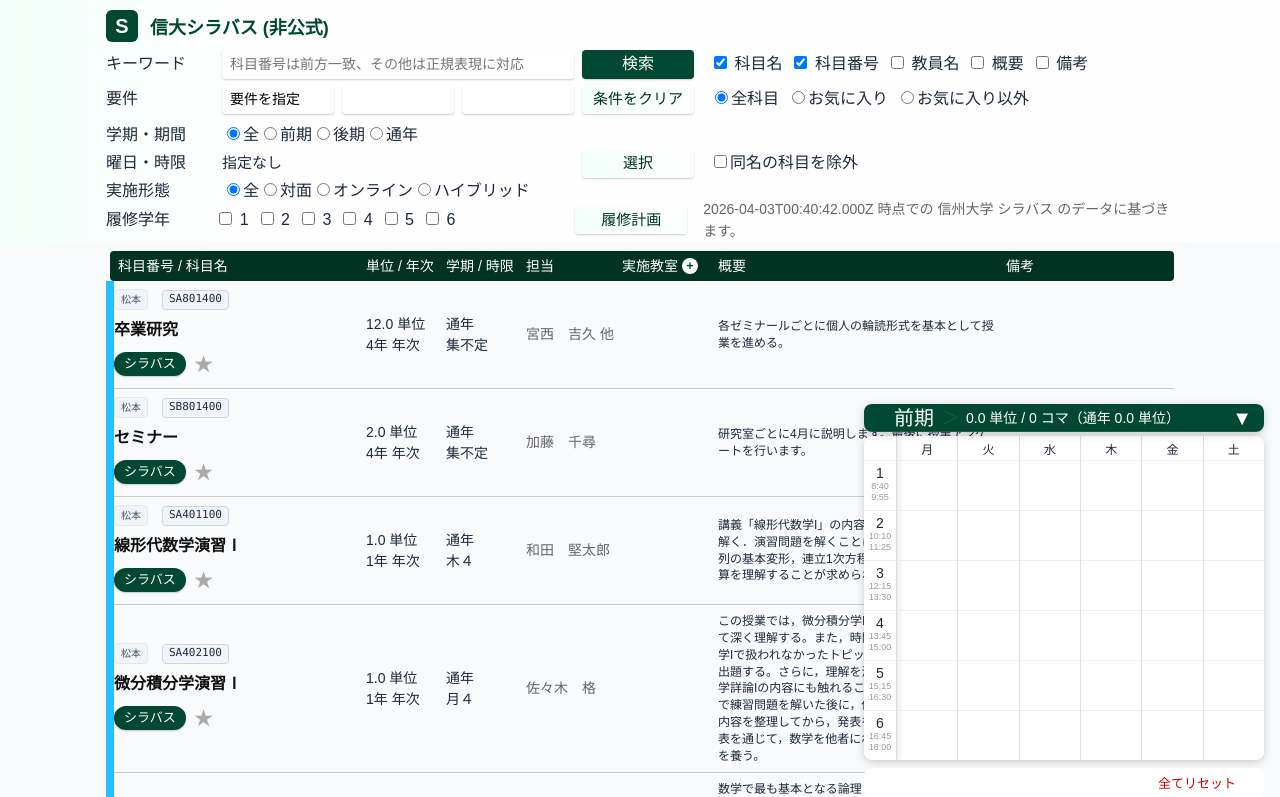
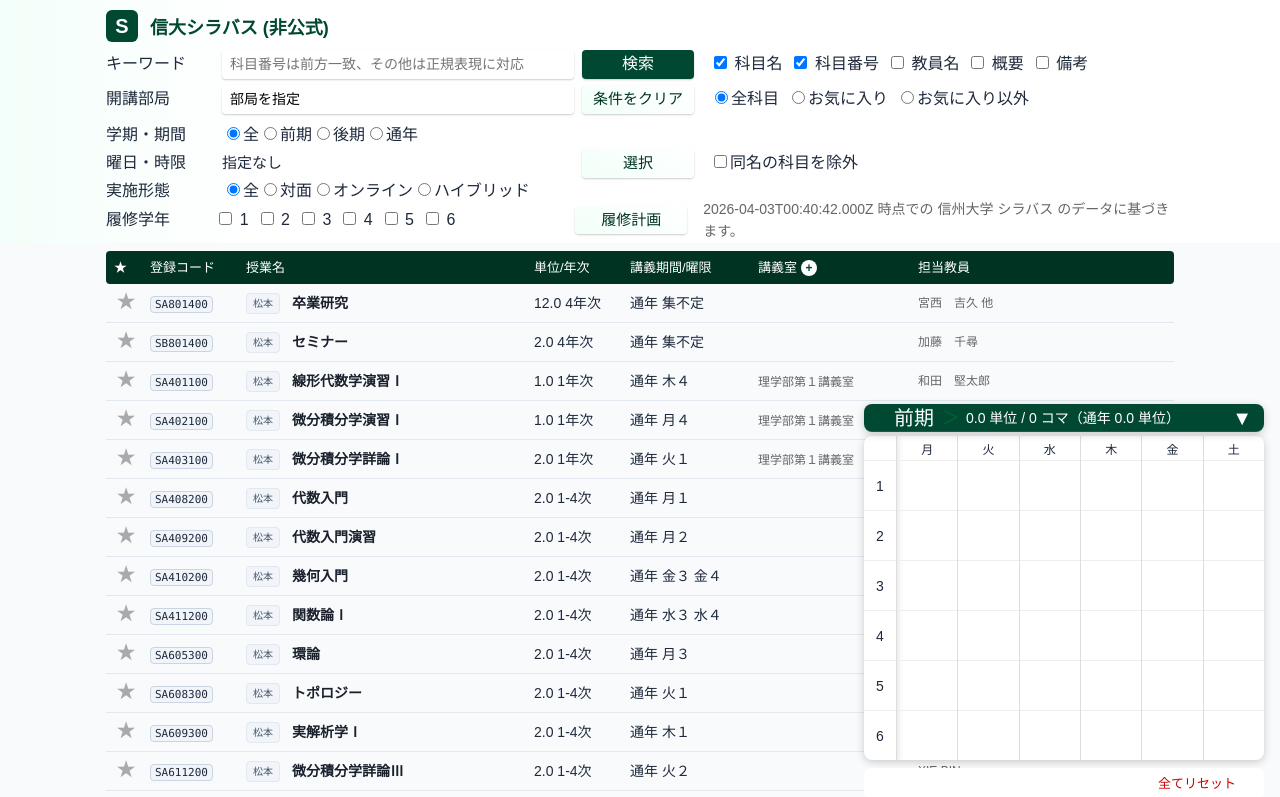
Before and after one commit to petrologyF/alternative-shinshu, a React (Vite) app in the folder frontend/: page / in a window 1280 px wide. Shown: the top 797 px of the page. Built offline with nearby package versions, Linux system fonts and the light colour scheme; a web font is replaced by a local one.

Commit message:
feat: implement desktop subject table and header components for improved search and bookmark management

```diff
--- a/frontend/src/components/Header/Requirements.tsx
+++ b/frontend/src/components/Header/Requirements.tsx
@@ -1,215 +1,51 @@
 import styled from "@emotion/styled";
 
-import { useMemo } from "react";
-
-import {
-
-  allCodeTypes,
-
-  type MidCodeArray,
-
-  type SmallCodeArray,
-
-} from "@/kdb/code-types";
+import { facultyNameMap } from "@/utils/subject";
 
 import type { SearchOptions } from "@/utils/search";
 
 import { rounded, roundedHeightExceptInput } from "./header-parts";
 
-
-
-const Wrapper = styled.div`
-
+const Select = styled.select`
+  ${rounded}
+  ${roundedHeightExceptInput}
   width: 100%;
-
-  display: flex;
-
-  gap: 8px;
-
-  justify-content: space-between;
-
+  color: #000;
+  background: #fff;
 `;
 
-
-
-const Select = styled.select`
-
-  ${rounded}
-
-  ${roundedHeightExceptInput}
-
-  width: calc((100% - 16px) / 3);
-
-  color: #000;
-
-  background: #fff;
-
-`;
-
-
-
 interface RequirementsProps {
-
   options: SearchOptions;
-
   setOptions: React.Dispatch<React.SetStateAction<SearchOptions>>;
-
 }
 
-
-
 const Requirements = ({ options, setOptions }: RequirementsProps) => {
-
-  const typesA = Object.values(allCodeTypes).map((type) => type.name);
-
-
-
-  const typesB = useMemo(() => {
-
-    const mid = allCodeTypes.find(
-
-      (type) => type.name === options.reqA,
-
-    )?.children;
-
-    if (!mid || mid.length === 0 || typeof mid[0] === "string") {
-
-      return [];
-
-    }
-
-    return (mid as MidCodeArray).map((type) => type.name);
-
-  }, [options.reqA]);
-
-
-
-  const typesC = useMemo(() => {
-
-    const mid = allCodeTypes.find(
-
-      (type) => type.name === options.reqA,
-
-    )?.children;
-
-    if (!mid || mid.length === 0 || typeof mid[0] === "string") {
-
-      return [];
-
-    }
-
-    const small = (mid as MidCodeArray).find(
-
-      (type) => type.name === options.reqB,
-
-    )?.children;
-
-    if (!small || small.length === 0 || typeof small[0] === "string") {
-
-      return [];
-
-    }
-
-    return (small as SmallCodeArray).map((type) => type.name);
-
-  }, [options.reqA, options.reqB]);
-
-
+  // Use a Set to get unique faculty names (人文学部, 理学部, etc.)
+  const departments = Array.from(new Set(Object.values(facultyNameMap)));
 
   return (
-
-    <Wrapper>
-
     <Select
-
-        value={options.reqA}
-
-        onChange={(e) =>
-
+      value={[...options.departments][0] || "null"}
+      onChange={(e) => {
+        const val = e.target.value;
+        const newDepts = new Set<string>();
+        if (val !== "null") {
+          newDepts.add(val);
+        }
         setOptions({
-
           ...options,
-
-            reqA: e.target.value,
-
-            reqB: "null",
-
-            reqC: "null",
-
-          })
-
-        }
-
+          departments: newDepts,
+        });
+      }}
     >
-
-        <option value="null">要件を指定</option>
-
-        {typesA.map((key) => (
-
-          <option value={key} key={key}>
-
-            {key}
-
+      <option value="null">部局を指定</option>
+      {departments.map((dept) => (
+        <option value={dept} key={dept}>
+          {dept}
         </option>
-
       ))}
-
     </Select>
-
-      <Select
-
-        value={options.reqB}
-
-        onChange={(e) =>
-
-          setOptions({ ...options, reqB: e.target.value, reqC: "null" })
-
-        }
-
-      >
-
-        <option value="null">{typesB.length > 0 ? "要件を指定" : ""}</option>
-
-        {typesB.map((key) => (
-
-          <option value={key} key={key}>
-
-            {key}
-
-          </option>
-
-        ))}
-
-      </Select>
-
-      <Select
-
-        value={options.reqC}
-
-        onChange={(e) => setOptions({ ...options, reqC: e.target.value })}
-
-      >
-
-        <option value="null">{typesC.length > 0 ? "要件を指定" : ""}</option>
-
-        {typesC.map((key) => (
-
-          <option value={key} key={key}>
-
-            {key}
-
-          </option>
-
-        ))}
-
-      </Select>
-
-    </Wrapper>
-
   );
-
 };
 
-
-
 export default Requirements;
--- a/frontend/src/components/Header/desktop/SecondLine.tsx
+++ b/frontend/src/components/Header/desktop/SecondLine.tsx
@@ -34,7 +34,7 @@ const SecondLine = ({ options, setOptions }: RequirementProps) => {
 
     <Line thin={false} style={{ marginBottom: "4px" }}>
 
-      <Headline>要件</Headline>
+      <Headline>開講部局</Headline>
 
       <div style={{ width: inputSize }}>
 
--- a/frontend/src/components/Main/MainTableDesktop.tsx
+++ b/frontend/src/components/Main/MainTableDesktop.tsx
@@ -26,36 +26,40 @@ const Table = styled.table`
     font-weight: normal;
 
     &:first-of-type {
-      width: 16rem;
+      width: 2.5rem; /* Star */
     }
 
     &:nth-of-type(2) {
-      width: 5rem;
+      width: 6rem; /* Code */
     }
 
     &:nth-of-type(3) {
-      width: 5rem;
+      width: 18rem; /* Name */
     }
 
     &:nth-of-type(4) {
-      width: 6rem;
+      width: 6rem; /* Credit/Year */
     }
 
     &:nth-of-type(5) {
-      width: 6rem;
+      width: 8rem; /* Term/Slot */
     }
 
     &:nth-of-type(6) {
-      width: 18rem;
+      width: 10rem; /* Room */
     }
+
+    /* Column 7 (Instructor) takes remaining space */
   }
 `;
 
 const Th = styled.th`
   height: 16px;
   color: #fff;
-  padding: 4px 0 6px 0;
+  padding: 6px 4px 8px 4px;
   background: ${colorGreenDark};
+  font-size: 13px;
+  font-weight: 600;
 
   &:first-of-type {
     padding-left: 8px;
@@ -124,20 +128,20 @@ const MainTableDesktop = React.memo(
       <Table>
         <thead>
           <tr>
-            <Th>科目番号 / 科目名</Th>
-            <Th>単位 / 年次</Th>
-            <Th>学期 / 時限</Th>
-            <Th>担当</Th>
+            <Th>★</Th>
+            <Th>登録コード</Th>
+            <Th>授業名</Th>
+            <Th>単位/年次</Th>
+            <Th>講義期間/曜限</Th>
             <Th onClick={() => setIsImporting(true)}>
               <Classrooms>
-                実施教室
+                講義室
                 <Plus>
                   <span>+</span>
                 </Plus>
               </Classrooms>
             </Th>
-            <Th>概要</Th>
-            <Th>備考</Th>
+            <Th>担当教員</Th>
           </tr>
         </thead>
         <tbody>
--- a/frontend/src/components/Main/SubjectTr.tsx
+++ b/frontend/src/components/Main/SubjectTr.tsx
@@ -8,41 +8,15 @@ import type { SearchOptions } from "@/utils/search";
 
 import {
   colorGreen,
-  shallowShadow,
 } from "@/utils/style";
 
 import type { Subject } from "@/utils/subject";
 
 import type { useBookmark } from "@/utils/useBookmark";
 
-import { BottomRow, Star, Td, YearSelect, years } from "./parts";
+import { Star, Td, YearSelect, years } from "./parts";
 
 
-
-const Link = styled.a`
-  height: 24px;
-  color: #fff;
-  text-align: center;
-  text-decoration: none;
-  font-size: 13px;
-  margin: 4px 0;
-  padding: 0 10px;
-  border-radius: 12px;
-  box-shadow: ${shallowShadow};
-  background: ${colorGreen};
-  display: inline-flex;
-  align-items: center;
-  transition: opacity 0.2s;
-
-  &:hover {
-    opacity: 0.8;
-    color: #fff;
-  }
-
-  span {
-    text-box: trim-both cap alphabetic;
-  }
-`;
 
 const Badge = styled.span`
   background: #d32f2f;
@@ -87,14 +61,6 @@ const Anchor = styled.a`
 
 
 
-const ClassMethods = styled.div`
-
-  line-height: 1.4;
-
-`;
-
-
-
 const Classrooms = styled.div`
 
   line-height: 1.2;
@@ -109,37 +75,36 @@ const Classrooms = styled.div`
 
 
 
+const SubjectName = styled.div`
+  font-weight: 600;
+  font-size: 14px;
+  color: #1a202c;
+  cursor: pointer;
+  transition: color 0.2s;
+
+  &:hover {
+    color: ${colorGreen};
+    text-decoration: underline;
+  }
+`;
+
 interface SubjectTrProps {
-
   subject: Subject;
-
   usedBookmark: ReturnType<typeof useBookmark>;
-
   setSearchOptions: React.Dispatch<React.SetStateAction<SearchOptions>>;
-
   setSyllabiSubjectCode: React.Dispatch<React.SetStateAction<string | null>>;
-
   getClassroom: (subjectCode: string) => string | null;
-
 }
-
-
 
 const CodeBadge = styled.span`
   background: #f1f5f9;
   color: #1e293b;
-  padding: 1px 6px 3px 6px;
+  padding: 1px 4px;
   border-radius: 4px;
   font-size: 11px;
-  font-family: ui-monospace, SFMono-Regular, Menlo, Monaco, Consolas, "Liberation Mono", "Courier New", monospace;
+  font-family: ui-monospace, SFMono-Regular, Menlo, Monaco, Consolas, monospace;
   font-weight: 500;
   border: 1px solid #cbd5e1;
-  display: inline-flex;
-  align-items: center;
-  justify-content: center;
-  line-height: normal;
-  height: 20px;
-  box-sizing: border-box;
 `;
 
 const SubjectTr = React.memo(
@@ -156,199 +121,108 @@ const SubjectTr = React.memo(
     const bookmarkSubject = getBookmarkSubject(subject.code);
     const classrooms = getClassroom(subject.code)?.split(",") ?? [];
 
-    // TODO: 科目一覧で科目名をクリックすると「科目詳細」画面へ遷移
+    const tdStyle: React.CSSProperties = {
+      padding: "8px 4px",
+      verticalAlign: "middle",
+      borderBottom: "1px solid #e2e8f0"
+    };
+
     return (
       <tr key={subject.code}>
-        <Td style={{ borderLeft: `8px solid ${subject.facultyColor}` }}>
-          <div style={{ marginBottom: "8px", display: "flex", gap: "8px", alignItems: "center" }}>
+        <Td style={{ ...tdStyle, textAlign: "center" }}>
+          <Star
+            enabled={bookmarksHas(subject.code)}
+            onClick={() => switchBookmark(subject.code)}
+          >
+            ★
+          </Star>
+        </Td>
+
+        <Td style={tdStyle}>
+          <CodeBadge>{subject.code}</CodeBadge>
+        </Td>
+
+        <Td style={tdStyle}>
+          <div style={{ display: "flex", alignItems: "center", gap: "6px" }}>
             <CampusBadge>{subject.campus}</CampusBadge>
-            <CodeBadge>{subject.code}</CodeBadge>
+            <SubjectName onClick={() => setSyllabiSubjectCode(subject.code)}>
+              {subject.name}
+            </SubjectName>
             {subject.isLottery && <Badge>抽選</Badge>}
           </div>
-          <div style={{ fontWeight: 600, fontSize: "16px", marginBottom: "6px", color: "#111" }}>
-            {subject.name}
-          </div>
-          <BottomRow>
-            <Link onClick={() => setSyllabiSubjectCode(subject.code)}>
-              <span>シラバス</span>
-            </Link>
-
-            <Star
-
-              enabled={bookmarksHas(subject.code)}
-
-              onClick={() => switchBookmark(subject.code)}
-
-            >
-
-              ★
-
-            </Star>
-
-            {bookmarkSubject && (
-
-              <>
-
-                <YearSelect
-
-                  value={bookmarkSubject.year}
-
+          {bookmarkSubject && (
+            <div style={{ marginTop: "4px", display: "flex", gap: "8px", alignItems: "center", fontSize: "12px" }}>
+              <YearSelect
+                value={bookmarkSubject.year}
+                onChange={(e) =>
+                  updateBookmark(subject.code, {
+                    year: Number.parseInt(e.currentTarget.value, 10),
+                  })
+                }
+              >
+                {years.map((year) => (
+                  <option key={year}>{year}</option>
+                ))}
+              </YearSelect>
+              <label style={{ cursor: "pointer" }}>
+                <input
+                  type="checkbox"
+                  checked={bookmarkSubject.ta}
                   onChange={(e) =>
-
                     updateBookmark(subject.code, {
-
-                      year: Number.parseInt(e.currentTarget.value, 10),
-
+                      ta: e.currentTarget.checked,
                     })
-
                   }
-
-                >
-
-                  {years.map((year) => (
-
-                    <option key={year}>{year}</option>
-
-                  ))}
-
-                </YearSelect>
-
-                <label>
-
-                  <input
-
-                    type="checkbox"
-
-                    checked={bookmarkSubject.ta}
-
-                    onChange={(e) =>
-
-                      updateBookmark(subject.code, {
-
-                        ta: e.currentTarget.checked,
-
-                      })
-
-                    }
-
-                  />{" "}
-
-                  TA
-
-                </label>
-
-              </>
-
-            )}
-
-          </BottomRow>
-
+                />{" "}
+                TA
+              </label>
+            </div>
+          )}
         </Td>
 
-        <Td>
-
-          {subject.credit.toFixed(1)} 単位
-
-          <br />
-
-          {subject.year} 年次
-
+        <Td style={tdStyle}>
+          {subject.credit.toFixed(1)} {subject.year}次
         </Td>
 
-        <Td>
-
-          {subject.termStr}
-
-          <br />
-
-          {subject.timeslotStr}
-
+        <Td style={tdStyle}>
+          {subject.termStr} {subject.timeslotStr}
         </Td>
 
-        <Td>
-
-          {subject.person.split(",").map((person, i, array) => (
-
-            <React.Fragment key={i}>
-
-              <Anchor
-
-                href="#"
-
-                onClick={() =>
-
-                  setSearchOptions((prev) => ({
-
-                    ...prev,
-
-                    keyword: person,
-
-                    containsPerson: true,
-
-                  }))
-
-                }
-
-              >
-
-                {person}
-
-              </Anchor>
-
-              {i < array.length && <br />}
-
-            </React.Fragment>
-
-          ))}
-
+        <Td style={tdStyle}>
+          <Classrooms>
+            {classrooms.map((classroom, i, array) => (
+              <React.Fragment key={i}>
+                {classroom}
+                {i < array.length - 1 && <br />}
+              </React.Fragment>
+            ))}
+            {classrooms.length === 0 && subject.room && <span>{subject.room}</span>}
+          </Classrooms>
         </Td>
 
-        <Td>
-
-          <ClassMethods>
-
-            {subject.classMethods.map((method, i, array) => (
-
-              <React.Fragment key={i}>
-
-                {method}
-
-                {i < array.length && <br />}
-
-              </React.Fragment>
-
-            ))}
-
-          </ClassMethods>
-
-          <Classrooms>
-
-            {classrooms.map((classroom, i, array) => (
-
-              <React.Fragment key={i}>
-
-                {classroom}
-
-                {i < array.length && <br />}
-
-              </React.Fragment>
-
-            ))}
-
-          </Classrooms>
-
+        <Td style={tdStyle}>
+          {subject.person.split(",").map((person, i, array) => (
+            <React.Fragment key={i}>
+              <Anchor
+                href="#"
+                onClick={(e) => {
+                  e.preventDefault();
+                  setSearchOptions((prev) => ({
+                    ...prev,
+                    keyword: person,
+                    containsPerson: true,
+                  }));
+                }}
+              >
+                {person}
+              </Anchor>
+              {i < array.length - 1 && " / "}
+            </React.Fragment>
+          ))}
         </Td>
-
-        <Td>{subject.abstract}</Td>
-
-        <Td>{subject.note}</Td>
-
       </tr>
-
     );
-
   },
-
 );
 
 
--- a/frontend/src/components/Timetable/Index.tsx
+++ b/frontend/src/components/Timetable/Index.tsx
@@ -7,17 +7,12 @@ import { useMedia } from "react-use";
 
 
 import {
-
   colorAccent,
-
   colorGreenDark,
-
+  colorGreen,
   mobileMedia,
-
   mobileWidth,
-
   shadow,
-
 } from "@/utils/style";
 
 import { CURRENT_YEAR, type Subject } from "@/utils/subject";
@@ -188,19 +183,7 @@ const PeriodItem = styled(Item)`
 
 
 
-const Time = styled.time`
 
-  color: #999;
-
-  line-height: 11px;
-
-  font-size: 9px;
-
-  margin-bottom: 3px;
-
-  display: block;
-
-`;
 
 
 
@@ -312,21 +295,7 @@ const Link = styled.a<{ caution?: boolean }>`
 
 
 
-const times = [
 
-  ["8:40", "9:55"],
-
-  ["10:10", "11:25"],
-
-  ["12:15", "13:30"],
-
-  ["13:45", "15:00"],
-
-  ["15:15", "16:30"],
-
-  ["16:45", "18:00"],
-
-];
 
 
 
@@ -411,16 +380,6 @@ const TimetableElement = React.memo(
               <PeriodItem key={i}>
 
                 {i + 1}
-
-                <Time>
-
-                  {times[i][0]}
-
-                  <br />
-
-                  {times[i][1]}
-
-                </Time>
 
               </PeriodItem>
 
--- a/frontend/src/utils/subject.ts
+++ b/frontend/src/utils/subject.ts
@@ -21,7 +21,7 @@ export interface ScrapedSubject {
   lesson_plan?: Array<{ session: string; content: string }>;
 }
 
-const facultyColorMap: Record<string, string> = {
+export const facultyColorMap: Record<string, string> = {
   H: "#8C0023", // 人文学部
   E: "#FF3FCC", // 教育学部
   L: "#FF7F0C", // 経済学部
@@ -35,7 +35,7 @@ const facultyColorMap: Record<string, string> = {
   R: "#8CFF26", // 全学教育機構
 };
 
-const facultyNameMap: Record<string, string> = {
+export const facultyNameMap: Record<string, string> = {
   H: "人文学部",
   E: "教育学部",
   L: "経法学部",
```
Lines whose indentation alone changed are shown as unchanged.
